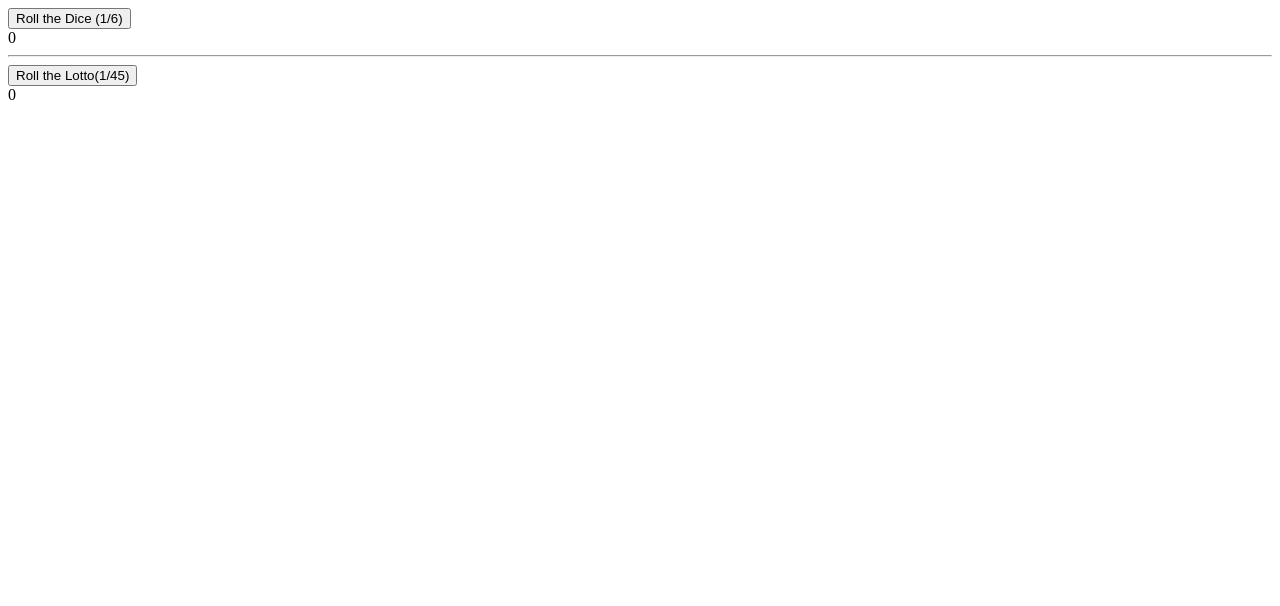
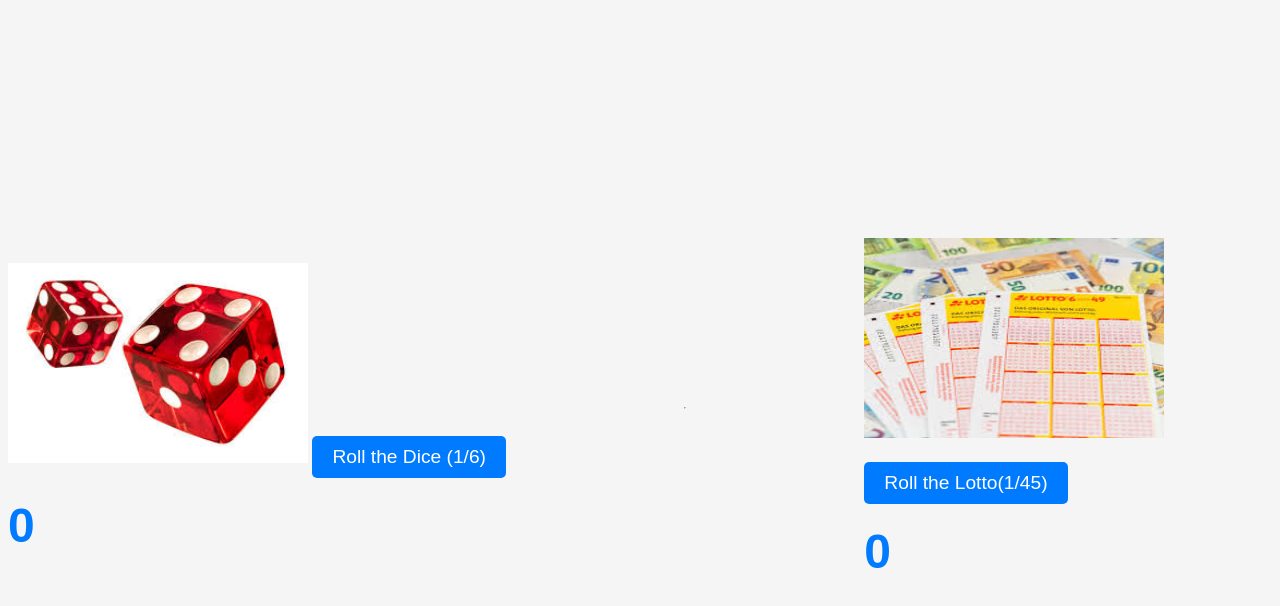
Before and after one commit to raizy21/roll-dice-loto-number-Math.floor-Math.randon-innerHTML, a plain HTML site: page index.html in a window 1280 px wide. Drawn offline with Linux system fonts and the light colour scheme.

Commit message:
adding style and image

```diff
--- a/index.html
+++ b/index.html
@@ -19,11 +19,25 @@
 
   <body>
     <div id="container">
+      <img
+        id="dice-image"
+        src="images/dice.jpg"
+        alt="Dice image"
+        width="300"
+        height="200"
+      />
       <button id="roll-dice-button">Roll the Dice (1/6)</button>
       <div id="result">0</div>
     </div>
     <hr />
     <div id="container2">
+      <img
+        id="lotto-image"
+        src="images/lotto.jpg"
+        alt="Lotto image"
+        width="300"
+        height="200"
+      />
       <button id="roll-dice-button2">Roll the Lotto(1/45)</button>
       <div id="result2">0</div>
     </div>
--- a/style.css
+++ b/style.css
@@ -0,0 +1,50 @@
+body {
+  font-family: Arial, sans-serif;
+  display: flex;
+  justify-content: center;
+  align-items: center;
+  height: 100vh;
+  background-color: #f5f5f5;
+  flex-direction: row;
+  gap: 20px;
+}
+
+.container {
+  display: flex;
+  flex-direction: column;
+  align-items: center;
+  padding: 20px;
+  border-radius: 10px;
+  box-shadow: 0px 0px 15px rgba(0, 0, 0, 0.1);
+  background-color: #ffffff;
+  width: 80%;
+  max-width: 500px;
+}
+
+#result,
+#result2 {
+  font-size: 3em;
+  font-weight: bold;
+  color: #007bff;
+  margin-top: 20px;
+}
+
+button {
+  padding: 10px 20px;
+  font-size: 1.2em;
+  color: #ffffff;
+  background-color: #007bff;
+  border: none;
+  border-radius: 5px;
+  cursor: pointer;
+  margin-top: 20px;
+}
+
+button:hover {
+  background-color: #0056b3;
+}
+
+img {
+  width: 80%;
+  max-width: 300px;
+}
```
Also changed, not shown: images/dice.jpg (added), images/lotto.jpg (added).
